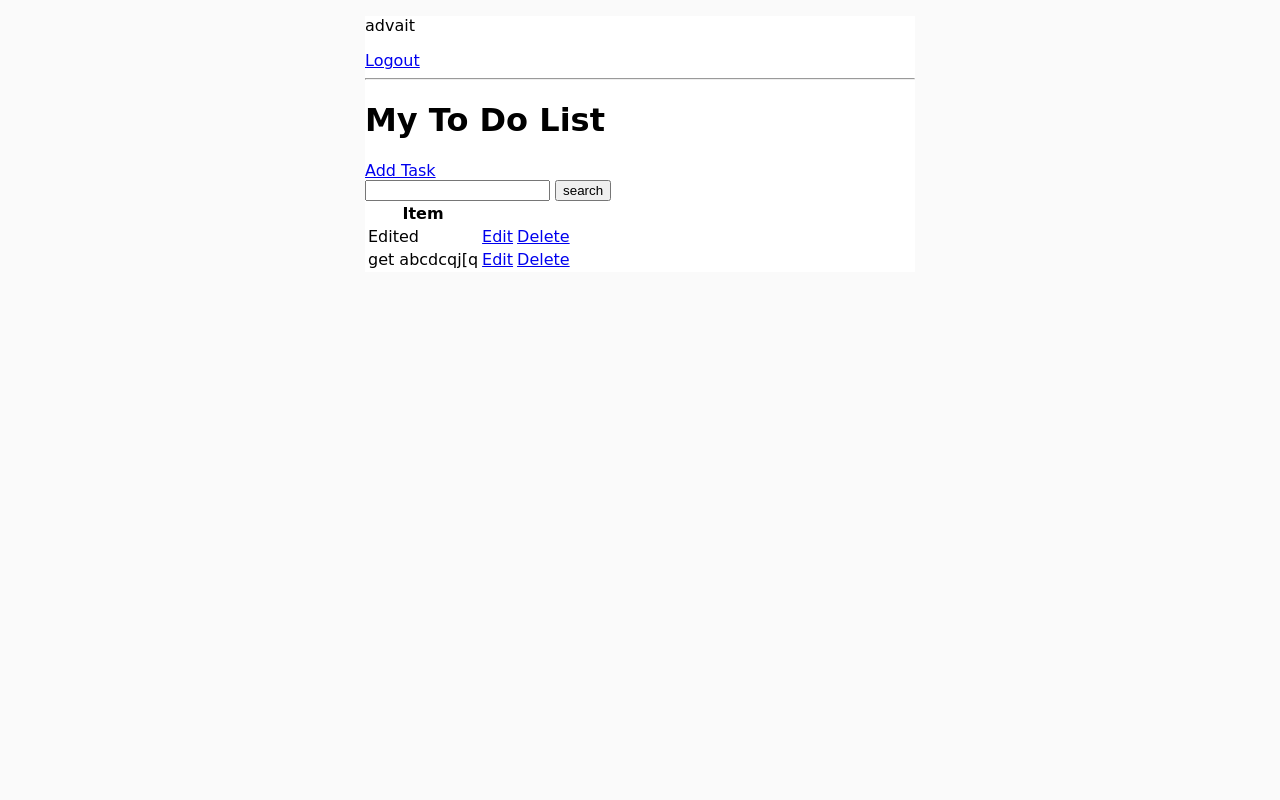
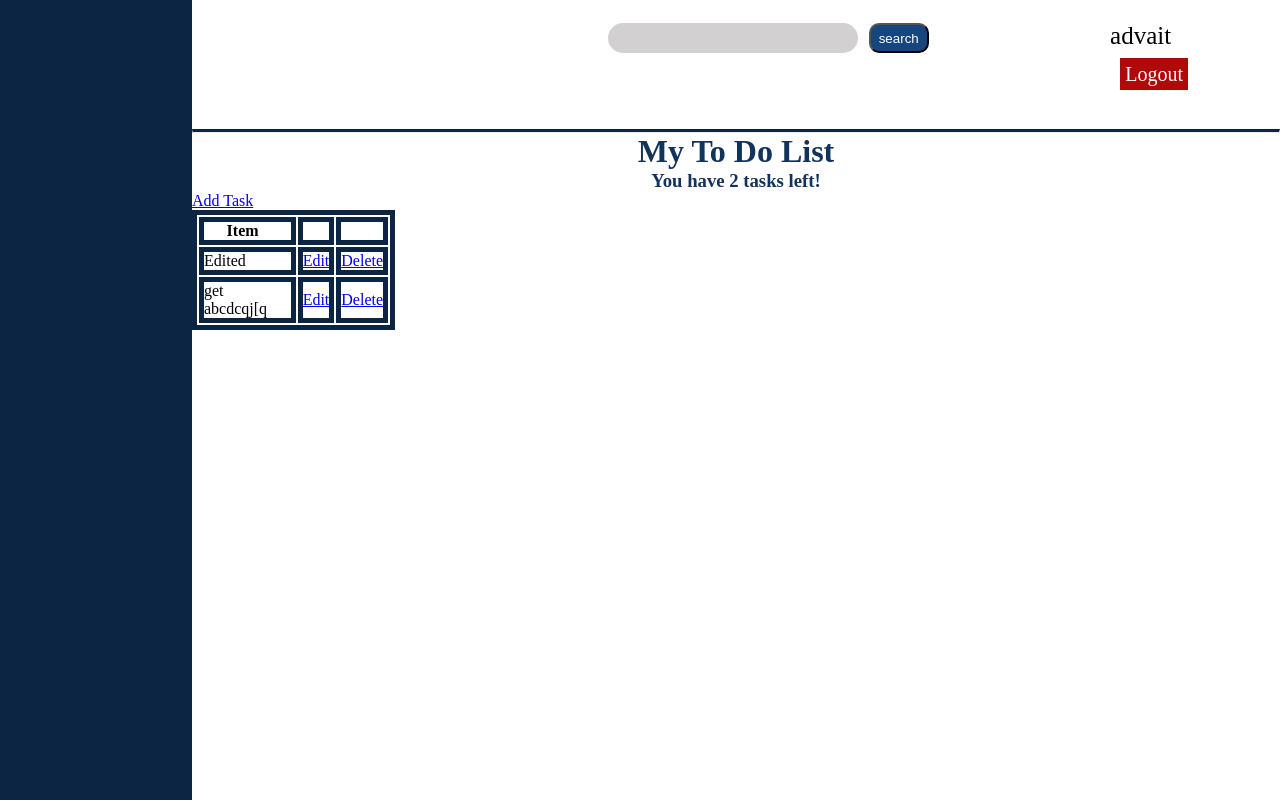
Before and after one commit to Advaitmenon1106/todo-list-2, a Django app: page / in a window 1280 px wide. Run offline with Django 4.2, Linux system fonts and the light colour scheme; a user stored in the database is signed in; data comes from the database, SQL or seed files in the repository; some web fonts are replaced.

Commit message:
Made changes to the frontend

```diff
--- a/ToDoListBase/todo_list/base/templates/base/task_list.html
+++ b/ToDoListBase/todo_list/base/templates/base/task_list.html
@@ -1,22 +1,114 @@
-{% extends 'base/main.html' %}
+<!DOCTYPE html>
+<html lang="en">
+<head>
+    <meta charset="UTF-8">
+    <meta name="viewport" content="width=device-width, initial-scale=1.0">
+    <title>{{request.user}}'s Todo List</title>
+    <style>
+        *{
+            margin: 0;
+            padding: 0;
+        }
+        #search_form input[type='text']{
+            background-color: rgb(210, 208, 208);
+            border: none;
+            border-radius: 25px;
+            width: 250px;
+            height: 30px;
+            text-indent: 10px;
+        }
+        #searchSubmit{
+            margin-left: 1%;
+            border-radius: 10px;
+            width: 60px;
+            height: 30px;
+            padding-left:0.5%;
+            padding-right: 0.5%;
+            color: white;
+            background-color: #17467e;
+        }
+        #search_form input[type='text']:focus{
+            border: 0;
+            outline: none;
+            font-size: 20px;
+            text-indent: 10px;
+            background-color: silver;
+            border: 2px solid #0c2543;
+            transition-duration: 0.2s;
+        }
+        #search_form{
+            min-width: 350px;
+            margin-left: 32.5vw;
+        }
+        .huge_box{
+            display: flex;
+        }
+        .sidebar{
+            background-color: #0c2543;
+            height: 100vh;
+            min-width: 15vw;
+            color: white;
+        }
+        .content{
+            width: 85vw;
+        }
+        #name{
+            float: right;
+            margin-right: 10%;
+            font-size: 25px;
+            margin-top: 2%;
+        }
+        #logout{
+            color: white;
+            font-size: 20px;
+            position: relative;
+            top: 63px;
+            left: 72.5vw;
+            text-decoration: none;
+            background-color: rgb(176, 9, 9);
+            padding: 0.2%;
+            border: 3px solid rgb(176, 9, 9);
+        }
 
-{% block content%}
+        table, td, th{
+            border: 5px solid #0c2543;
+        }
+        td, th{
+            padding-right: 5%;
+        }
+        h1, h3{
+            color: #12335b;
+            text-align: center;
+        }
+    </style>
 
+</head>
+
+<body>
+    <div class="huge_box">
+        <div class="sidebar">
+
+        </div>
+        <div class="content">
             {% if request.user.is_authenticated %}
-<p>{{request.user}}</p>
-<a href="{% url 'logout' %}">Logout</a>
+            <p id="name">{{request.user}}</p>
+            <a href="{% url 'logout' %}" id="logout">Logout</a>
             {% else %}
             <a href="{% url 'login' %}">Login</a>
             {% endif %}
 
-<hr>
+            <form method="get" id="search_form">
+                <input type="text" name="search-area" value="{{search_input}}">
+                <input type="submit" value="search" id="searchSubmit">
+            </form>
+
+
+            <hr style="border-top: 3px solid #0c2543;margin-top: 7%;">
+
             <h1>My To Do List</h1>
+            <h3>You have {{count}} tasks left!</h3>
+
             <a href="{% url 'task-create' %}">Add Task</a>
-
-<form method="get">
-    <input type="text" name="search-area" value="{{search_input}}">
-    <input type="submit" value="search">
-</form>
 
             <table>
                 <tr>
@@ -34,5 +126,8 @@
                     <h3>No Items in list</h3>
                 {% endfor %}
             </table>
+        </div>
+    </div>
 
-{% endblock content %}
+</body>
+</html>
```
Lines whose indentation alone changed are shown as unchanged.
